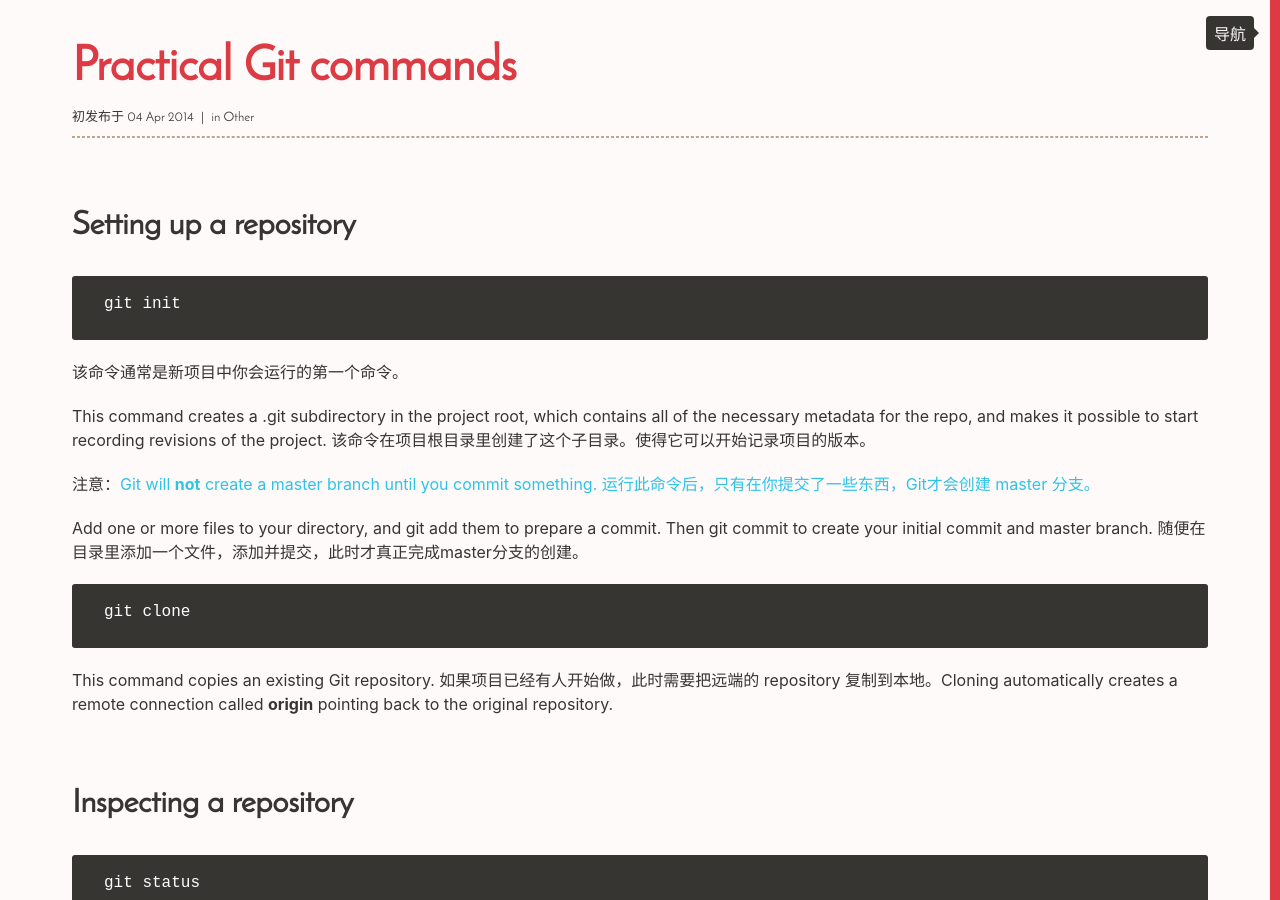
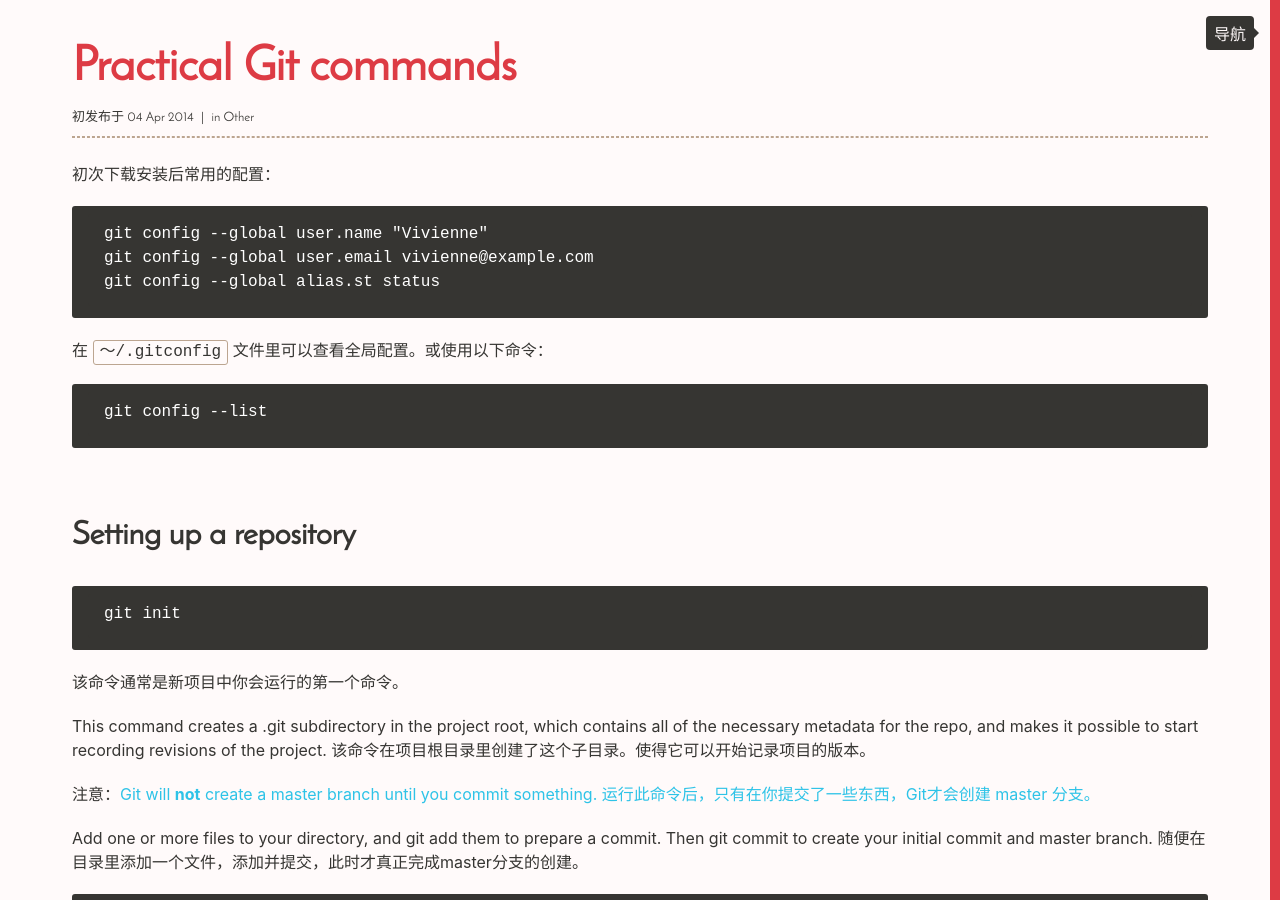
Before and after one commit to Vivi-wu/dive-into-web, a Jekyll site: the page built from _posts/2014-04-04-Git-commands.markdown, in a window 1280 px wide and 900 px high. Built offline with Jekyll 4.4.1, drawn with Linux system fonts in a browser that asks for light colours; some of the changed text lies outside the part shown.

Commit message:
update post git commands

```diff
--- a/_posts/2014-04-04-Git-commands.markdown
+++ b/_posts/2014-04-04-Git-commands.markdown
@@ -2,6 +2,18 @@
 title:  "Practical Git commands"
 category: Other
 ---
+初次下载安装后常用的配置：
+
+    git config --global user.name "Vivienne"
+    git config --global user.email vivienne@example.com
+    git config --global alias.st status
+
+在 `～/.gitconfig` 文件里可以查看全局配置。或使用以下命令：
+
+    git config --list
+
+<!--more-->
+
 ## Setting up a repository
 
     git init
@@ -14,8 +26,6 @@
 注意：<span class="t-blue">Git will **not** create a master branch until you commit something. 运行此命令后，只有在你提交了一些东西，Git才会创建 master 分支。</span>
 
 Add one or more files to your directory, and git add them to prepare a commit. Then git commit to create your initial commit and master branch. 随便在目录里添加一个文件，添加并提交，此时才真正完成master分支的创建。
-
-<!--more-->
 
     git clone
 
@@ -119,11 +129,11 @@
 
     git remote add myOrigin remote_repository_URL
 
-添加一个名为 myOrigin 的新的，与远端仓库的链接。
+**添加**一个名为 myOrigin 的新的，与远端仓库的链接。
 
     git remote set-url origin remote_repository_URL
 
-修改名为 origin 与远端的链接的 url 值。
+**修改**名为 origin 与远端的链接的 url 值。
 
     git fetch <remote>
 
```
